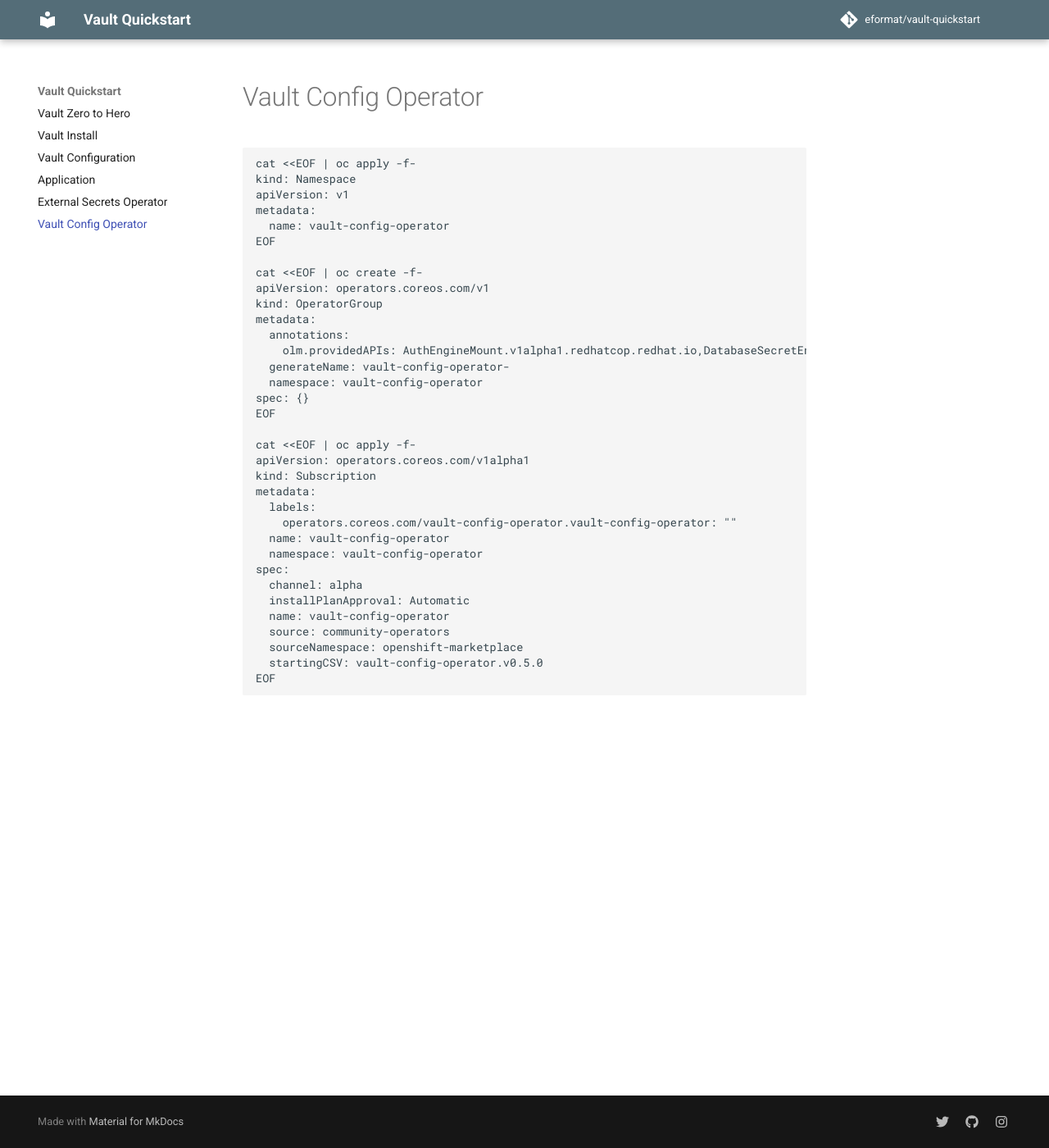
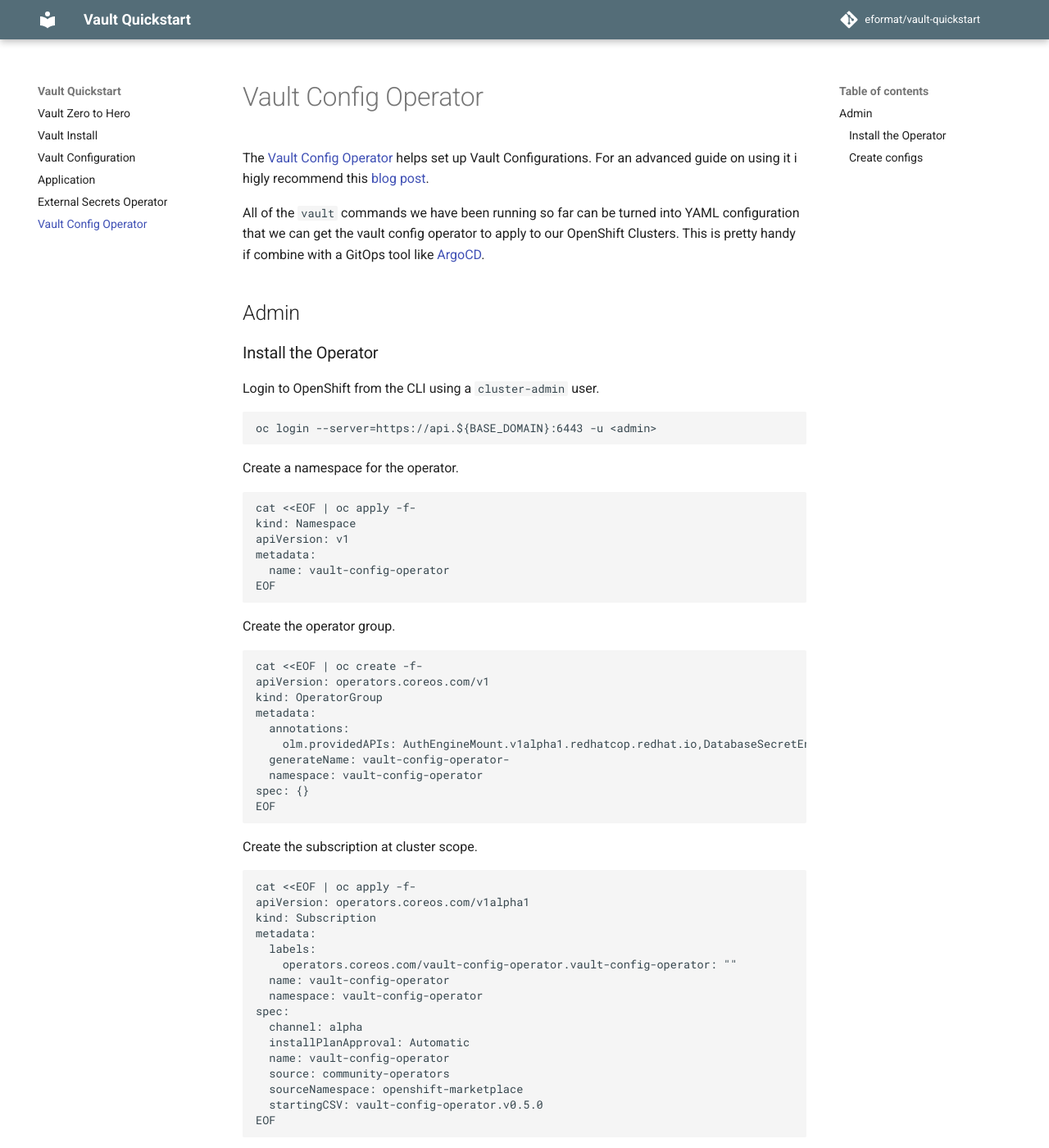
Before and after one commit to eformat/vault-quickstart, an MkDocs documentation site: the page built from docs/5-vault-configuration-operator.md, in a window 1280 px wide and 1400 px high. Shown: the whole window at 82% size. Built offline with MkDocs 1.6.1 and Material for MkDocs 9.7.7, drawn with Linux system fonts in a browser that asks for light colours; comment, search, counter and statistics services are not loaded; some of the changed text lies outside the part shown.

Commit message:
🐡 tidy up 🐡

````diff
--- a/docs/5-vault-configuration-operator.md
+++ b/docs/5-vault-configuration-operator.md
@@ -1,4 +1,20 @@
 # Vault Config Operator
+
+The [Vault Config Operator](https://github.com/redhat-cop/vault-config-operator) helps set up Vault Configurations. For an advanced guide on using it i higly recommend this [blog post](https://cloud.redhat.com/blog/how-to-secure-cloud-native-applications-with-hashicorp-vault-and-cert-manager).
+
+All of the `vault` commands we have been running so far can be turned into YAML configuration that we can get the vault config operator to apply to our OpenShift Clusters. This is pretty handy if combine with a GitOps tool like [ArgoCD](https://argo-cd.readthedocs.io/en/stable/).
+
+## Admin
+
+### Install the Operator
+
+Login to OpenShift from the CLI using a `cluster-admin` user.
+
+```bash
+oc login --server=https://api.${BASE_DOMAIN}:6443 -u <admin>
+```
+
+Create a namespace for the operator.
 
 ```bash
 cat <<EOF | oc apply -f-
@@ -7,7 +23,11 @@
 metadata:
   name: vault-config-operator
 EOF
+```
 
+Create the operator group.
+
+```bash
 cat <<EOF | oc create -f-
 apiVersion: operators.coreos.com/v1
 kind: OperatorGroup
@@ -18,7 +38,11 @@
   namespace: vault-config-operator
 spec: {}
 EOF
+```
 
+Create the subscription at cluster scope.
+
+```bash
 cat <<EOF | oc apply -f-
 apiVersion: operators.coreos.com/v1alpha1
 kind: Subscription
@@ -36,3 +60,13 @@
   startingCSV: vault-config-operator.v0.5.0
 EOF
 ```
+
+We should see.
+
+```bash
+oc get pods -n vault-config-operator
+```
+
+### Create configs
+
+**FIXME** - YAML for this `How-to Guide` - TBD.
````
Also changed, not shown: docs/4-external-secrets-operator.md (+12 -0 lines), docs/index.md (+1 -0 lines).
